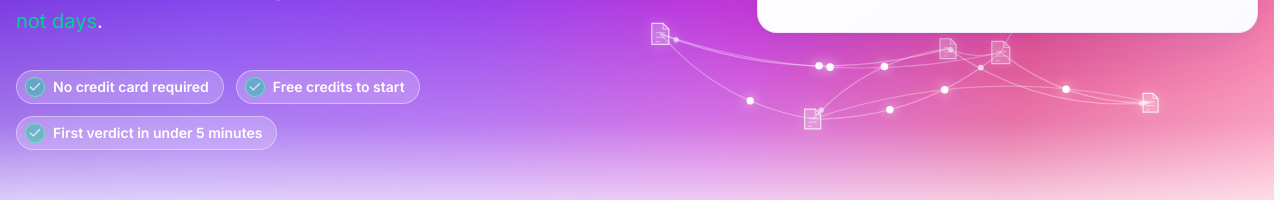
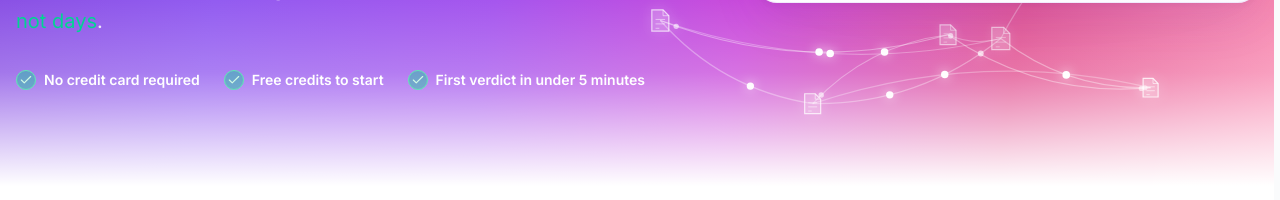
Before and after one commit to preritgautam/investassist-website, a Next.js app: page / in a window 1280 px wide. Shown: the part 525-725 px from the top of the page. Built offline with nearby package versions, Linux system fonts and the light colour scheme; no server answers.

Commit message:
feat: update trust indicators to remove blur boxes and add checkmarks
Co-authored-by: Prerit Gautam <22019064+preritgautam@users.noreply.github.com>

```diff
--- a/app/page.tsx
+++ b/app/page.tsx
@@ -210,21 +210,21 @@ export default async function LandingPage({
                   </p>
                 </div>
 
-                {/* Trust Indicators — transparent chips with backdrop blur for contrast */}
-                <div className="flex flex-wrap items-center justify-center lg:justify-start gap-3">
-                  <span className="inline-flex items-center gap-2 pl-2 pr-3.5 py-1.5 rounded-full bg-white/20 backdrop-blur-md border border-white/40 text-sm font-semibold text-white">
+                {/* Trust Indicators — clean text with checkmarks, no boxes */}
+                <div className="flex flex-wrap items-center justify-center lg:justify-start gap-6">
+                  <span className="inline-flex items-center gap-2 text-sm font-semibold text-white">
                     <span className="flex items-center justify-center w-5 h-5 rounded-full bg-emerald-400/40 border border-emerald-300">
                       <Check className="w-3.5 h-3.5 text-emerald-100" />
                     </span>
                     No credit card required
                   </span>
-                  <span className="inline-flex items-center gap-2 pl-2 pr-3.5 py-1.5 rounded-full bg-white/20 backdrop-blur-md border border-white/40 text-sm font-semibold text-white">
+                  <span className="inline-flex items-center gap-2 text-sm font-semibold text-white">
                     <span className="flex items-center justify-center w-5 h-5 rounded-full bg-emerald-400/40 border border-emerald-300">
                       <Check className="w-3.5 h-3.5 text-emerald-100" />
                     </span>
                     Free credits to start
                   </span>
-                  <span className="inline-flex items-center gap-2 pl-2 pr-3.5 py-1.5 rounded-full bg-white/20 backdrop-blur-md border border-white/40 text-sm font-semibold text-white">
+                  <span className="inline-flex items-center gap-2 text-sm font-semibold text-white">
                     <span className="flex items-center justify-center w-5 h-5 rounded-full bg-emerald-400/40 border border-emerald-300">
                       <Check className="w-3.5 h-3.5 text-emerald-100" />
                     </span>
```
